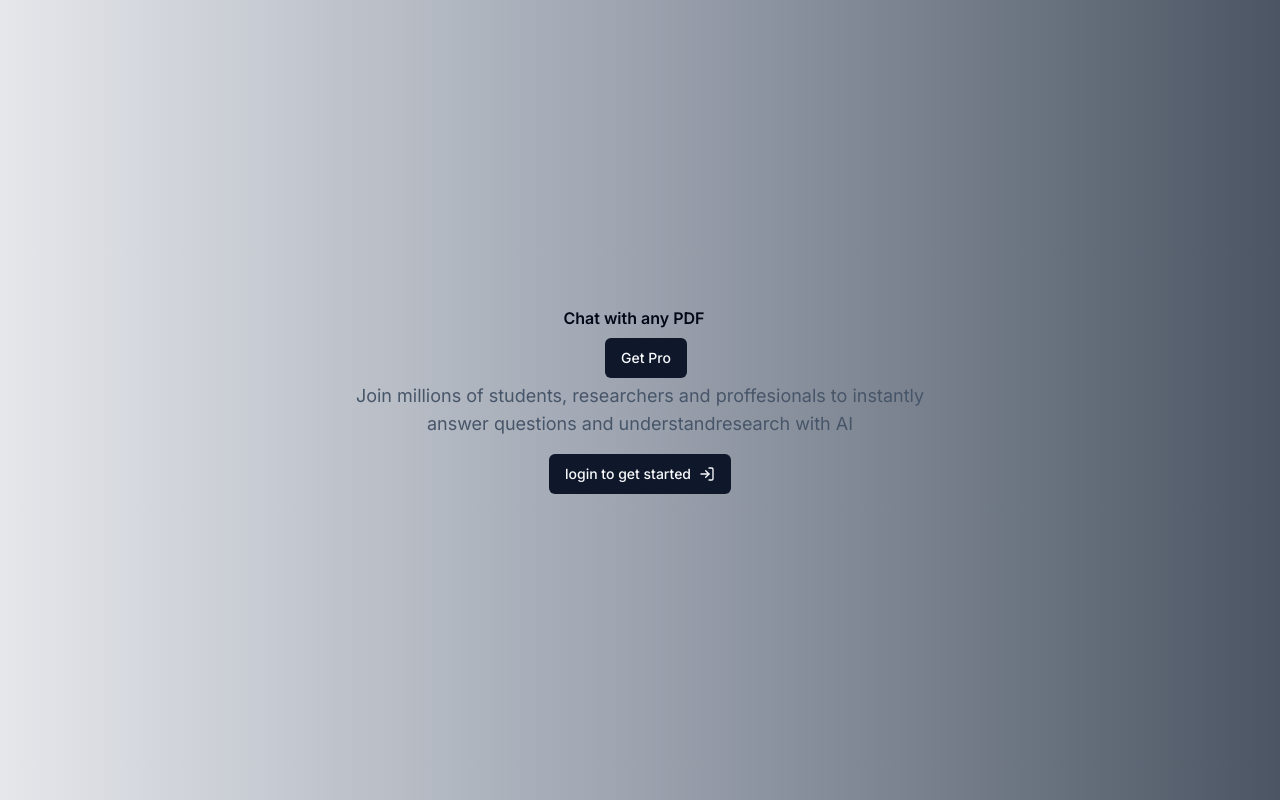
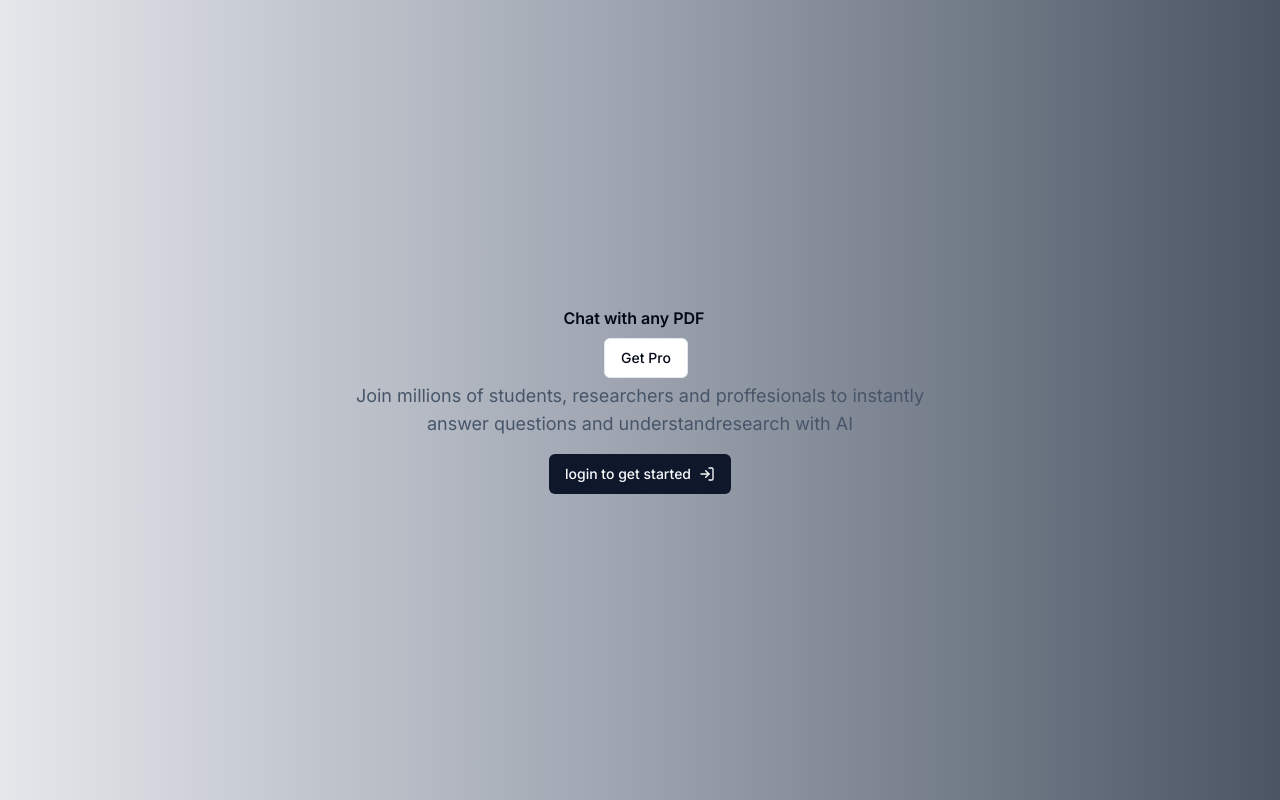
Before and after one commit to sobuse/chatpdf, a Next.js app: page / in a window 1280 px wide. Built offline with nearby package versions, Linux system fonts and the light colour scheme; no server answers.

Commit message:
Update subscriptionButton.tsx

```diff
--- a/src/components/subscriptionButton.tsx
+++ b/src/components/subscriptionButton.tsx
@@ -20,7 +20,7 @@
         }
     }
   return (
-    <Button disabled={loading} onClick={handleSubscription}>
+    <Button disabled={loading} onClick={handleSubscription} variant="outline">
         {props.isPro ? "Manage Subscription": "Get Pro" }
     </Button>
   )
```
